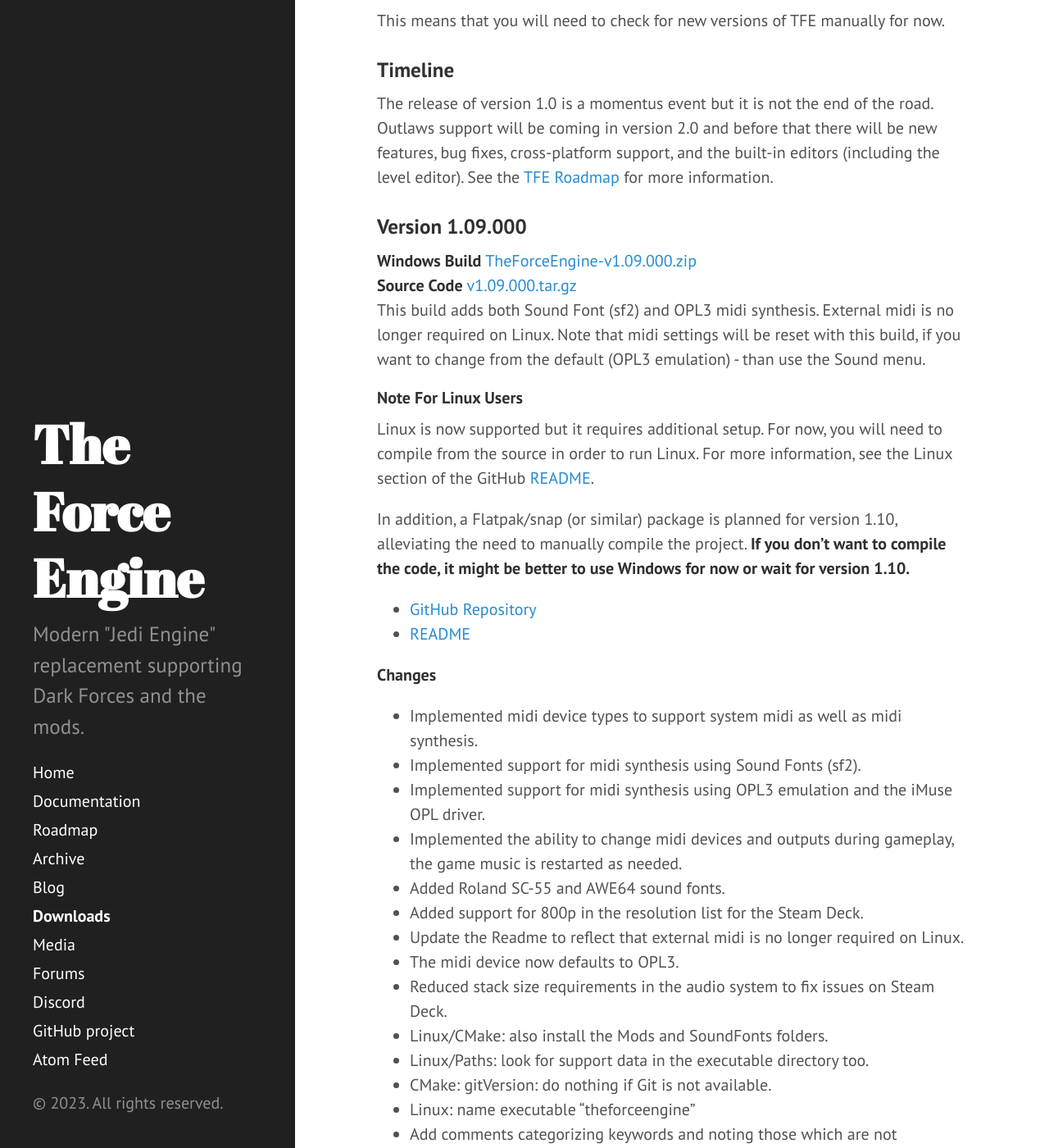
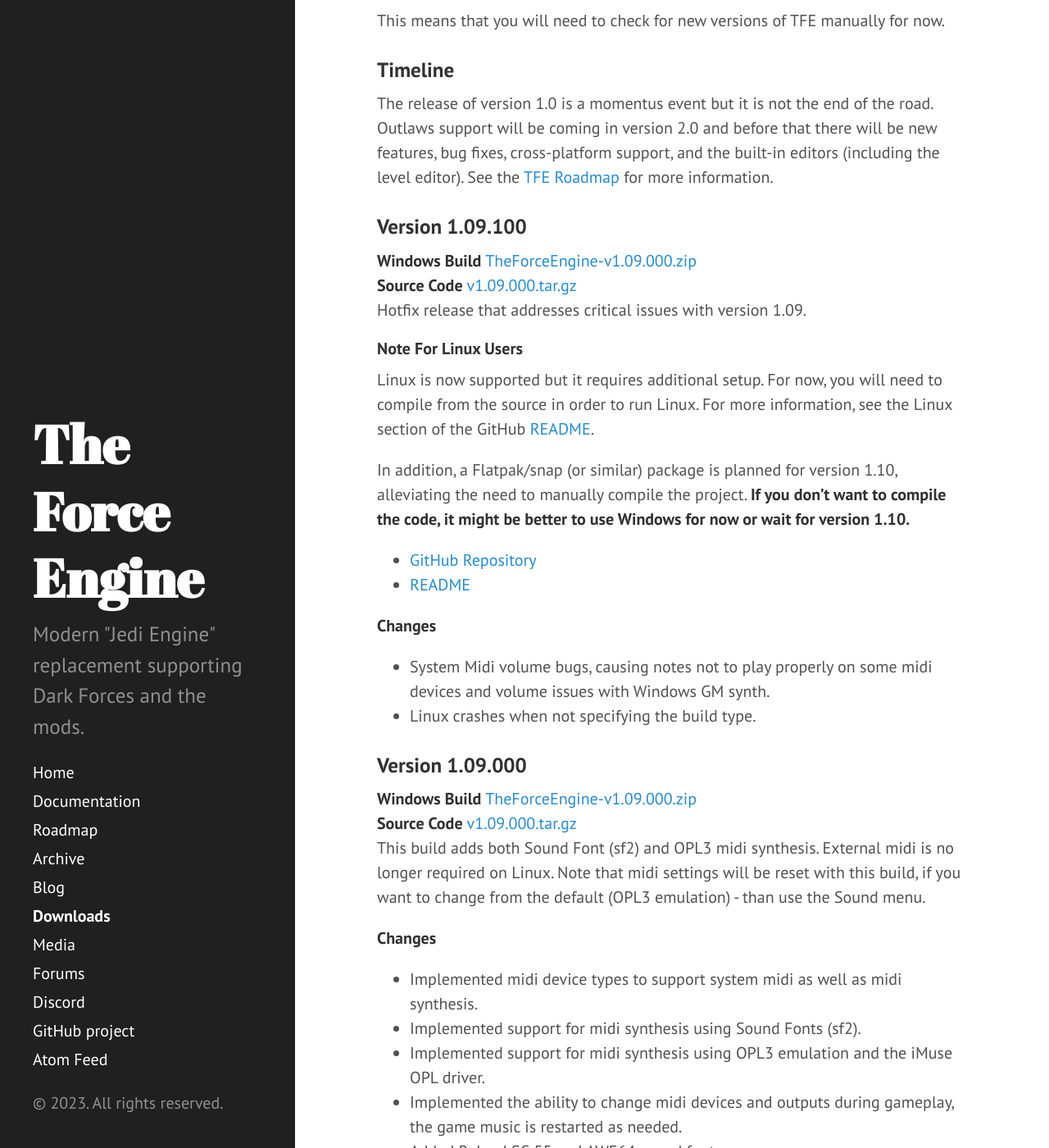
Before and after one commit to TheForceEngine/TheForceEngine.github.io, a Jekyll site: the page built from downloads.md, in a window 1280 px wide and 1400 px high, scrolled down 410 px. Shown: the whole window at 82% size. Built offline with Jekyll 4.4.1, drawn with Linux system fonts in a browser that asks for light colours.

Commit message:
Update downloads.md

```diff
--- a/downloads.md
+++ b/downloads.md
@@ -11,10 +11,10 @@
 ### Timeline
 The release of version 1.0 is a momentus event but it is not the end of the road. Outlaws support will be coming in version 2.0 and before that there will be new features, bug fixes, cross-platform support, and the built-in editors (including the level editor). See the [TFE Roadmap](Roadmap.md) for more information.
 
-### Version 1.09.000
+### Version 1.09.100
 **Windows Build** [TheForceEngine-v1.09.000.zip](https://github.com/luciusDXL/TheForceEngine/releases/download/v1.09.000/TheForceEngine-v1.09.000.zip) <br>
 **Source Code** [v1.09.000.tar.gz](https://github.com/luciusDXL/TheForceEngine/archive/refs/tags/v1.09.000.tar.gz) <br>
-This build adds both Sound Font (sf2) and OPL3 midi synthesis. External midi is no longer required on Linux. Note that midi settings will be reset with this build, if you want to change from the default (OPL3 emulation) - than use the Sound menu.
+Hotfix release that addresses critical issues with version 1.09.
 
 #### Note For Linux Users
 Linux is now supported but it requires additional setup. For now, you will need to compile from the source in order to run Linux. For more information, see the Linux section of the GitHub [README](https://github.com/luciusDXL/TheForceEngine/blob/master/README.md).
@@ -23,6 +23,15 @@
 
 * [GitHub Repository](https://github.com/luciusDXL/TheForceEngine)
 * [README](https://github.com/luciusDXL/TheForceEngine/blob/master/README.md)
+
+**Changes**
+* System Midi volume bugs, causing notes not to play properly on some midi devices and volume issues with Windows GM synth.
+* Linux crashes when not specifying the build type.
+
+### Version 1.09.000
+**Windows Build** [TheForceEngine-v1.09.000.zip](https://github.com/luciusDXL/TheForceEngine/releases/download/v1.09.000/TheForceEngine-v1.09.000.zip) <br>
+**Source Code** [v1.09.000.tar.gz](https://github.com/luciusDXL/TheForceEngine/archive/refs/tags/v1.09.000.tar.gz) <br>
+This build adds both Sound Font (sf2) and OPL3 midi synthesis. External midi is no longer required on Linux. Note that midi settings will be reset with this build, if you want to change from the default (OPL3 emulation) - than use the Sound menu.
 
 **Changes**
 * Implemented midi device types to support system midi as well as midi synthesis.
```
